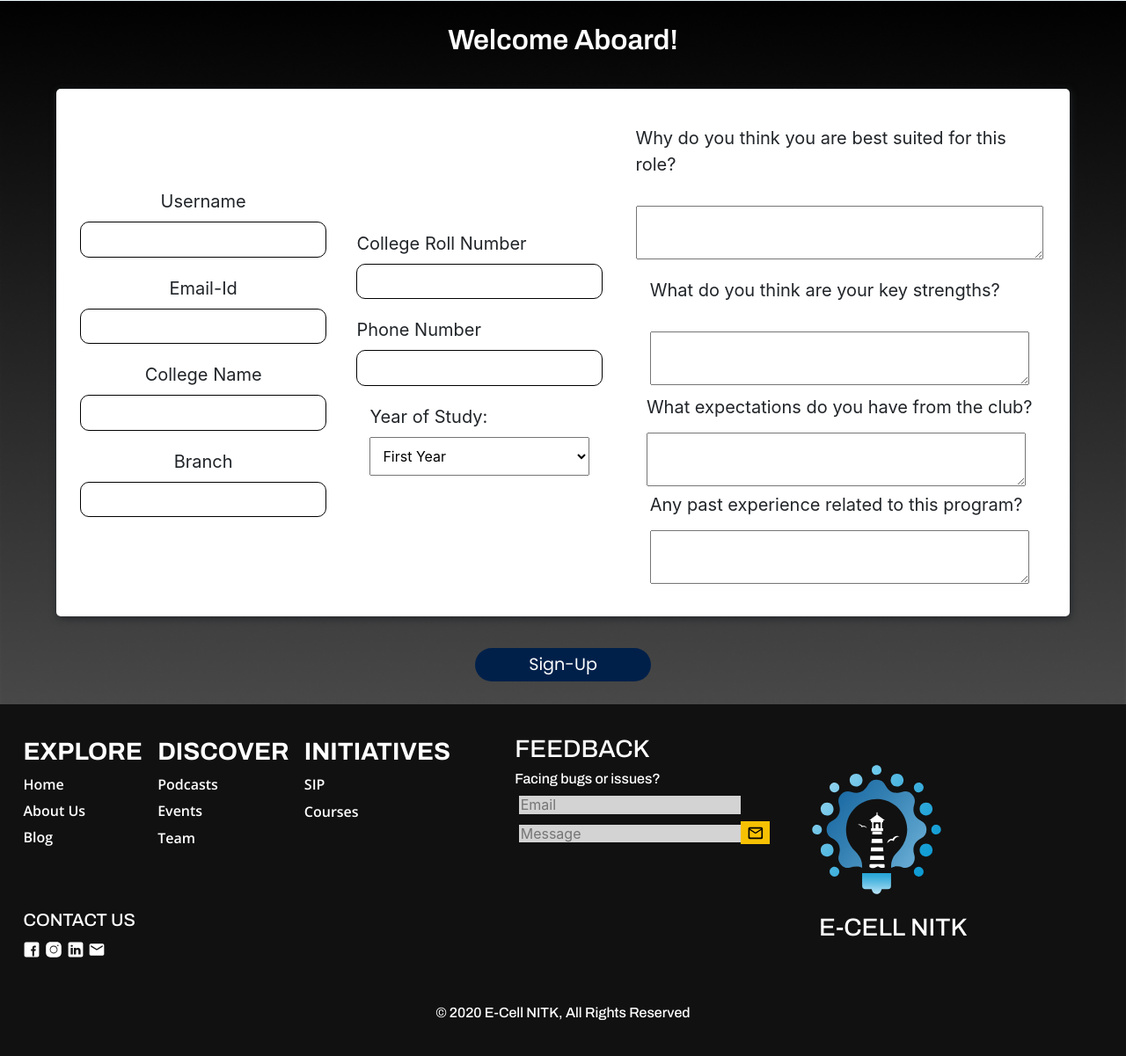
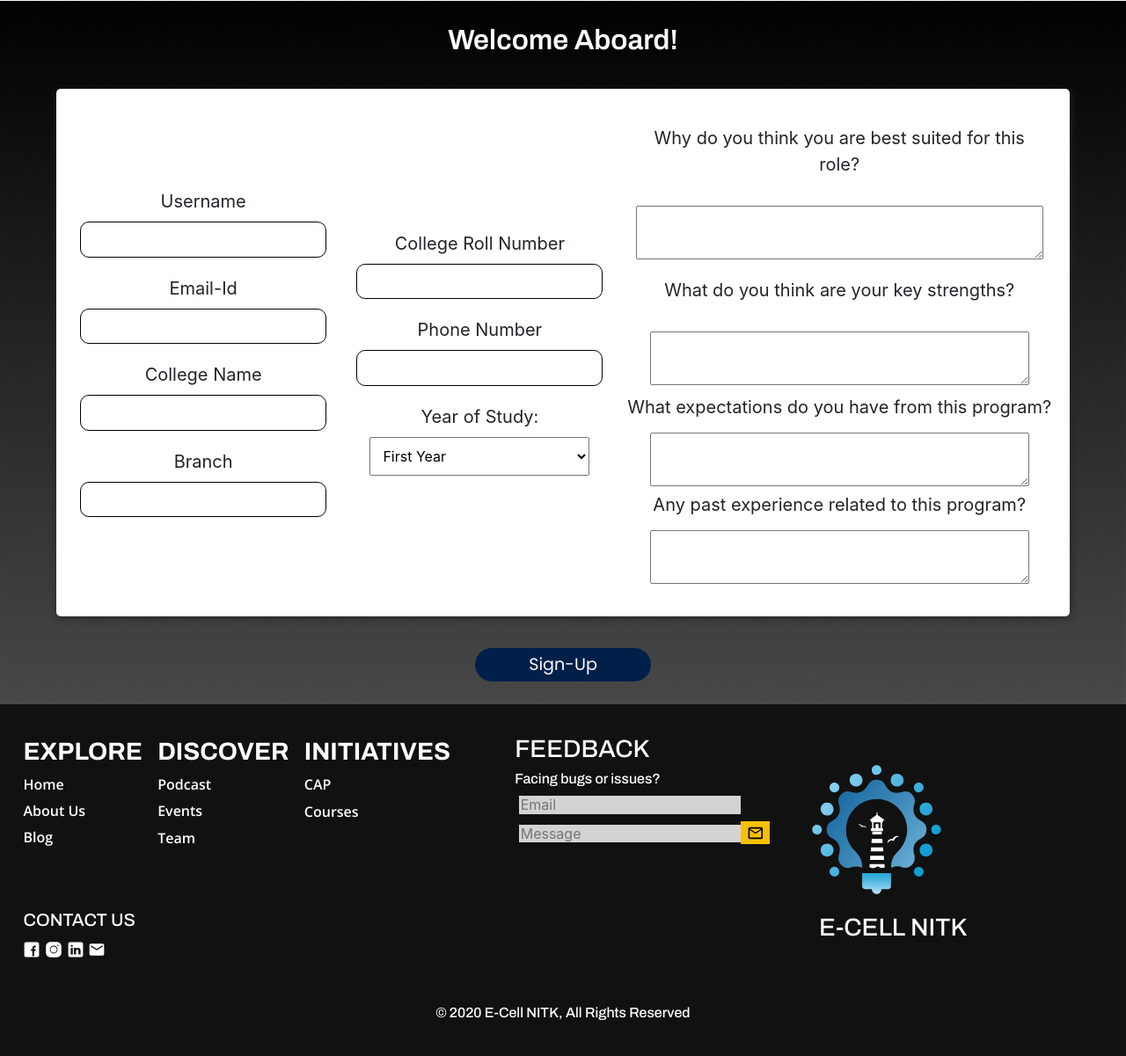
Before and after one commit to sourceganesh/ECell-Website, a Django app: page /cap/ in a window 1280 px wide. Shown: the part 1599-2800 px from the top of the page at 88% size. Run offline with Django 3.2, Linux system fonts and the light colour scheme; some libraries are stand-ins or nearby versions.

Commit message:
minor bug fixes

```diff
--- a/templates/base.html
+++ b/templates/base.html
@@ -105,13 +105,13 @@
                 onclick="closeNav()"
                 class="text-left hvr-grow"
                 href="{% url 'core:index' %}"
-                >SIP-2020</a
+                >SIP</a
               >
               <a
                 onclick="closeNav()"
                 class="text-left hvr-grow"
                 href="{% url 'cap:index' %}#sip"
-                >CAP-2020</a
+                >CAP</a
               >
               <a
                 onclick="closeNav()"
@@ -133,7 +133,7 @@
                 class="text-left hvr-grow"
                 target="_blank"
                 href="{% url 'podcasts:index' %}"
-                >Podcasts</a
+                >Podcast</a
               >
               <!-- PTBA Podcasts -->
               <!-- <a
@@ -238,20 +238,20 @@
         <div id="footer-item1">
           <div id="footer-item1-1">
             <h3>EXPLORE</h3>
-            <a href="./index.html">
+            <a href="{% url 'core:index' %}">
               <p>Home</p>
             </a>
-            <a href="./index.html#about">
+            <a href="{% url 'core:index' %}#about">
               <p>About Us</p>
             </a>
-            <a href="./blog.html">
+            <a href="{% url 'blogs:index' %}">
               <p>Blog</p>
             </a>
           </div>
           <div id="footer-item1-2">
             <h3>DISCOVER</h3>
             <a href="{% url 'podcasts:index' %}">
-              <p>Podcasts</p>
+              <p>Podcast</p>
             </a>
             <a class="d-none d-sm-block" href="./index.html#events">
               <p>Events</p>
@@ -265,10 +265,10 @@
           </div>
           <div id="footer-item1-3">
             <h3>INITIATIVES</h3>
-            <a href="./startup-internship-application.html">
-              <p>SIP</p>
+            <a href="{% url 'cap:index' %}">
+              <p>CAP</p>
             </a>
-            <a href="./index.html#courses">
+            <a href="{% url 'courses:index' %}">
               <p>Courses</p>
             </a>
           </div>
@@ -328,7 +328,7 @@
           </form>
         </div>
         <div id="footer-item4" class="text-center mt-5">
-          <a href="./index.html"
+          <a href="{% url 'core:index' %}"
             ><img src="{% static 'images/logo_ecell.svg' %}" alt=""
           /></a>
           <h3>E-CELL NITK</h3>
--- a/templates/cap/index.html
+++ b/templates/cap/index.html
@@ -60,7 +60,7 @@
 </section>
 
 
-<!-- <form method="POST" action="{% url 'cap:index' %}">  -->
+<form method="POST" action="{% url 'cap:index' %}">
   {% csrf_token %}
   <!-- SECTION-3  FOR Sign-up Page-->
   <section class="cap-3" id="cap-3">
@@ -98,7 +98,7 @@
           </div>
 
         </form>
-      <div class="inputs">
+        <div class="inputs text-center">
 
           <div class="input1">
             <label for="roll_number">College Roll Number</label>
@@ -116,7 +116,7 @@
           </div>
         </div>
 
-      <div class="inputs">
+        <div class="inputs text-center">
 
           <div class="input7">
               <label for="question1">Why do you think you are best suited for this role?</label><br>
@@ -124,13 +124,11 @@
           </div>
 
           <div class="input8">
-
             <label for="question2">What do you think are your key strengths?</label><br>
             {{ form.key_strengths }}
-
           </div>
           <div class="input9">
-          <label for="question3">What expectations do you have from the club?</label><br>
+            <label for="question3">What expectations do you have from this program?</label><br>
             {{ form.anticipate_learning }}
           </div>
           <div class="input10">
@@ -144,7 +142,7 @@
 
 
   </section>
-<!-- </form> -->
+</form>
 
 <!-- SECTION-4:LEADERBOARD -->
 {% comment %}
--- a/templates/podcast/index.html
+++ b/templates/podcast/index.html
@@ -2,12 +2,12 @@
 
 {% load static %}
 {% block meta %}
- <title>E-Cell NITK | Podcasts</title>
+ <title>E-Cell NITK | Podcast</title>
     <meta name="description" content="" />
 {% endblock  %}
 {% block hero %}
 <div id="" class="col-12 text-center my-5">
-          <h1>PODCASTS</h1>
+          <h1>PODCAST</h1>
           <p>
             E-Cell NITK presents our official podcast - The Building Blocks of
             Business - where we bring you the best that business and
```
Also changed, not shown: templates/core/index.html (+4 -4 lines). Lines whose indentation alone changed are shown as unchanged.
